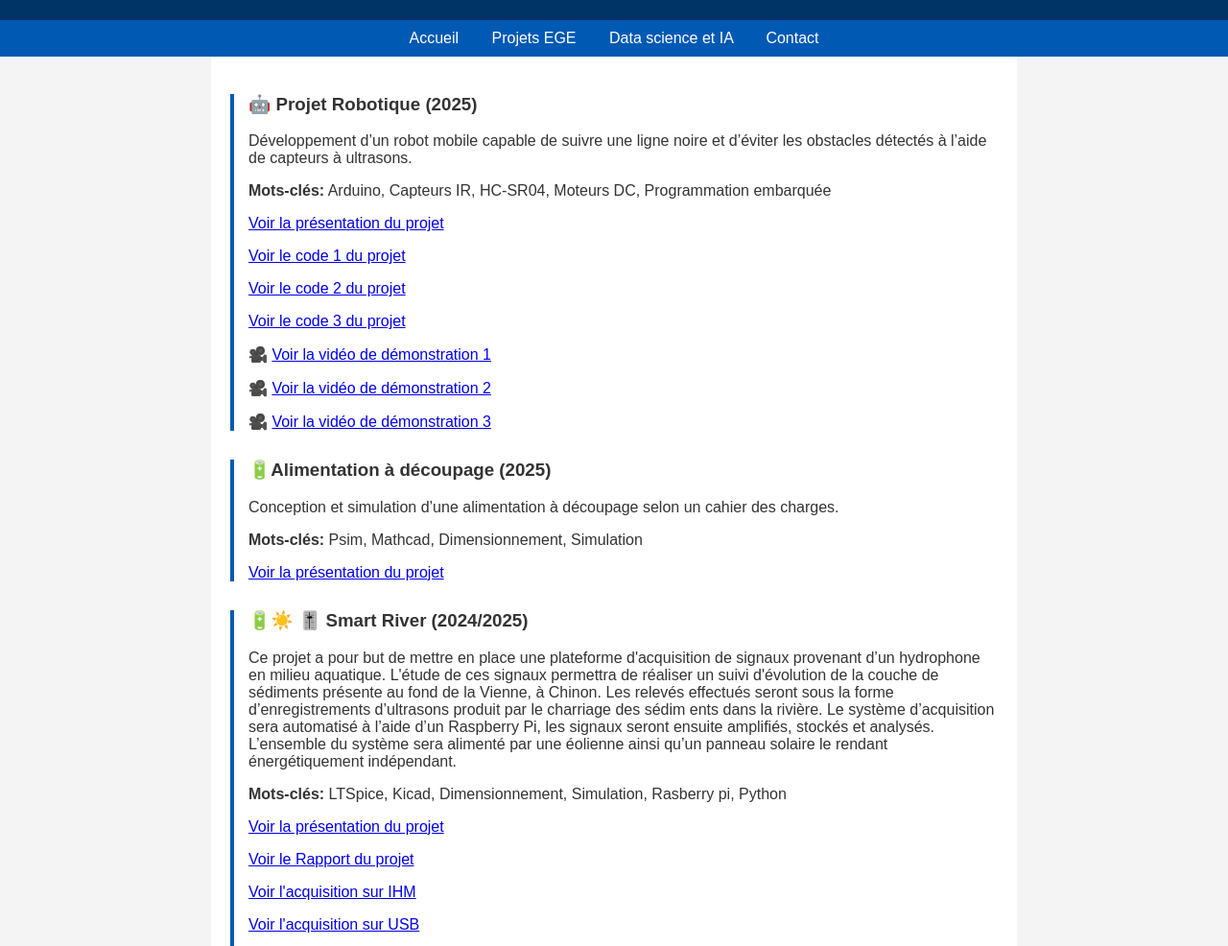
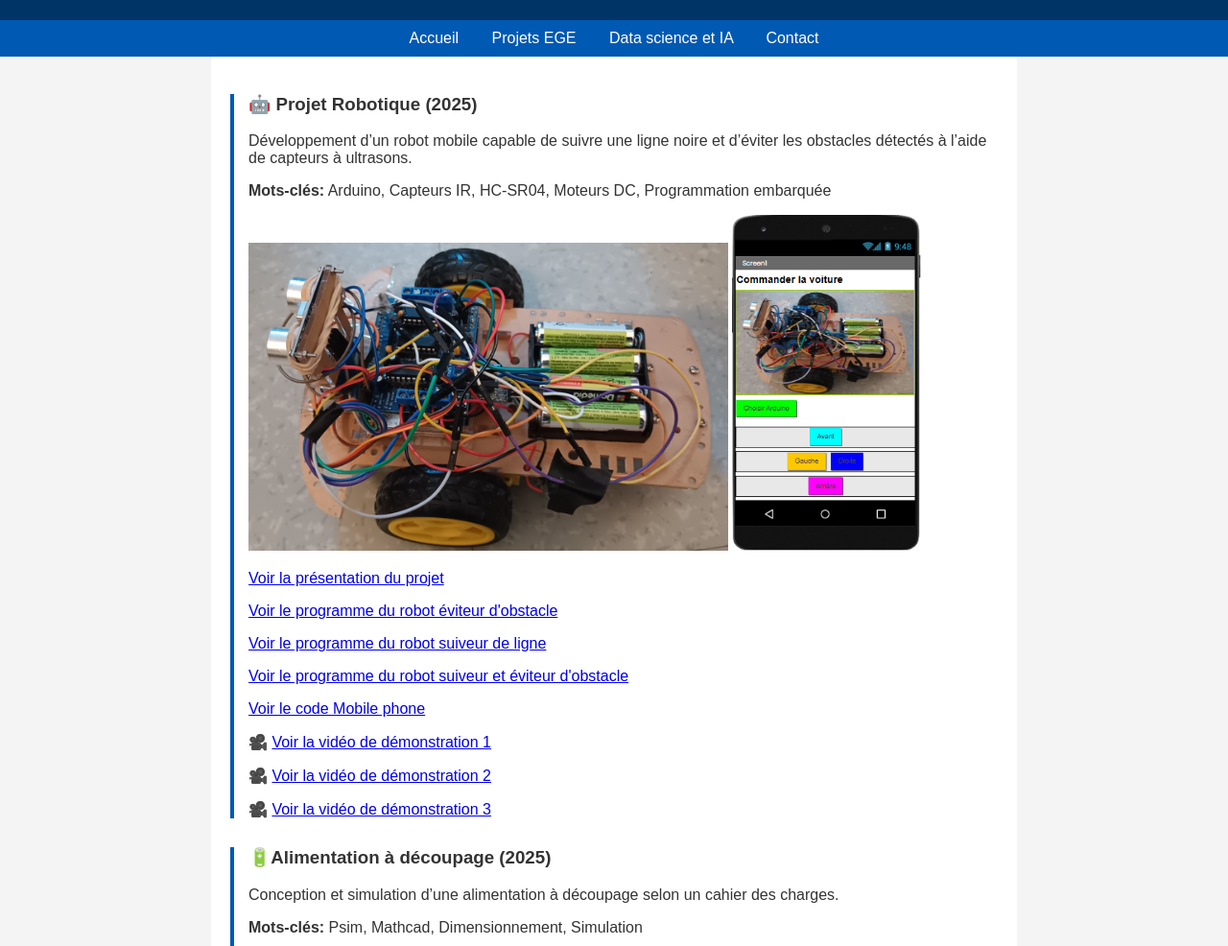
Before and after one commit to el-hadji-fallou-fall/Mon-portfolio, a plain HTML site: page projects.html in a window 1280 px wide. Shown: the part 99-1085 px from the top of the page at 96% size. Drawn offline with Linux system fonts and the light colour scheme.

Commit message:
Add files via upload

```diff
--- a/projects.html
+++ b/projects.html
@@ -19,15 +19,24 @@
       <p>Développement d’un robot mobile capable de suivre une ligne noire et d’éviter les obstacles détectés à l’aide de capteurs à ultrasons.</p>
       <p><strong>Mots-clés:</strong> Arduino, Capteurs IR, HC-SR04, Moteurs DC, Programmation embarquée</p>
 
+       <img src="Images/robot.png" alt="Voici le Robot " width="500">
+       <img src="Images/car.png" alt="Voici le Robot " width="200">
+
+
+      <p>
       <a href="docs/Projet_Robotique_Arduino.pdf" target="_blank">Voir la présentation du projet</a>
+     </p>
       <p>
-        <a href="Arduino/Robot_Car.ino" target="_blank">Voir le code 1 du projet </a>
+        <a href="Arduino/Robot_Car.ino" target="_blank">Voir le programme du robot éviteur d'obstacle </a>
       </p>
       <p>
-        <a href="Arduino/Robot_Suiveur.ino" target="_blank">Voir le code 2 du projet </a>
+        <a href="Arduino/Robot_Suiveur.ino" target="_blank">Voir le programme du robot suiveur de ligne  </a>
       </p>
       <p>
-        <a href="Arduino/Robot_Suiveur_Obstacle.ino" target="_blank">Voir le code 3 du projet </a>
+        <a href="Arduino/Robot_Suiveur_Obstacle.ino" target="_blank">Voir le programme du robot suiveur et éviteur d'obstacle </a>
+      </p>
+      <p>
+        <a href="Arduino/mobile_phone_robot.ino" target="_blank">Voir le code Mobile phone </a>
       </p>
         <p>
           🎥 <a href="https://drive.google.com/file/d/1JaKSfjc5HxCq6ynysbpXzIIwMgvF4C_H/view?usp=drive_link">
@@ -92,7 +101,7 @@
        </p>
 
 
-
+      </div>
     <div class="project">
       <h3>☀️ Chargeur solaire MPPT (2024)</h3>
       <p>Développement d’un chargeur solaire intelligent intégrant la technologie MPPT.</p>
```
Also changed, not shown: index.html (+1 -1 lines), Images/car.png (added), Images/robot.png (added), 1 other file.
